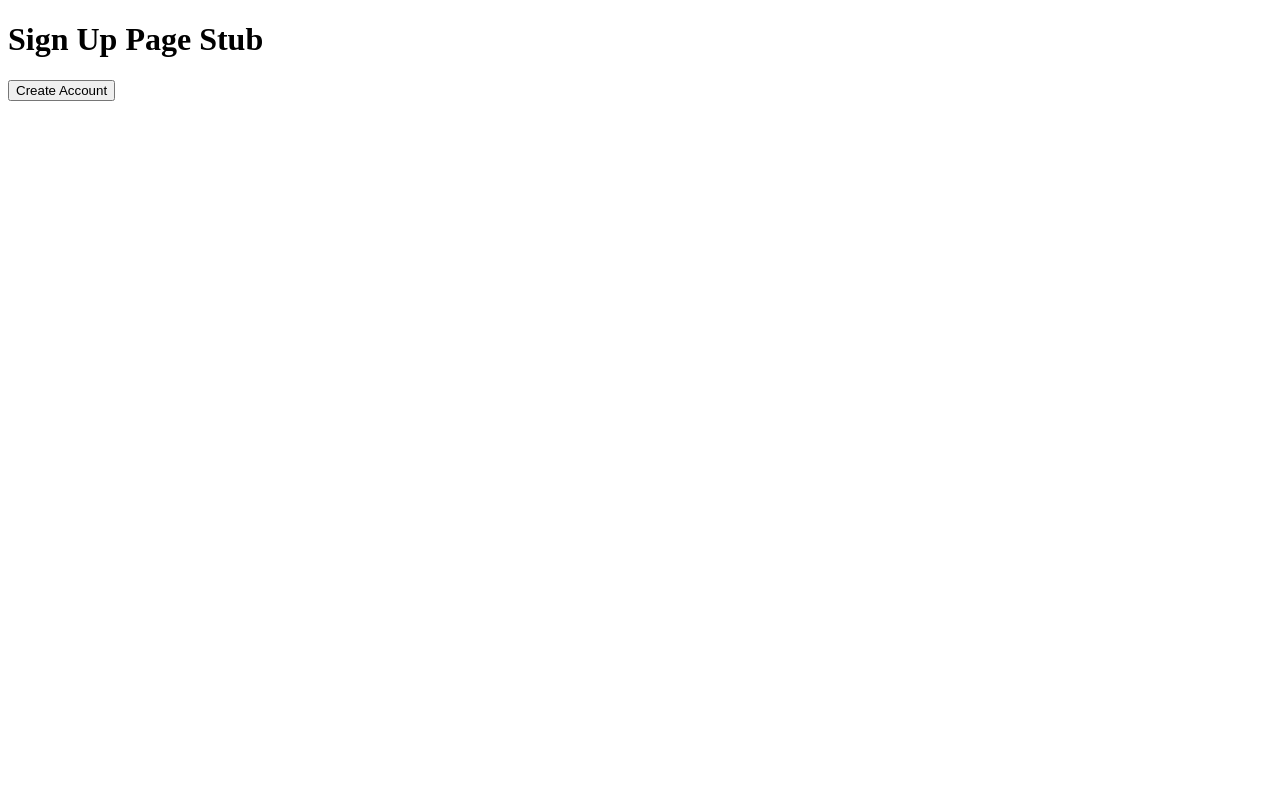
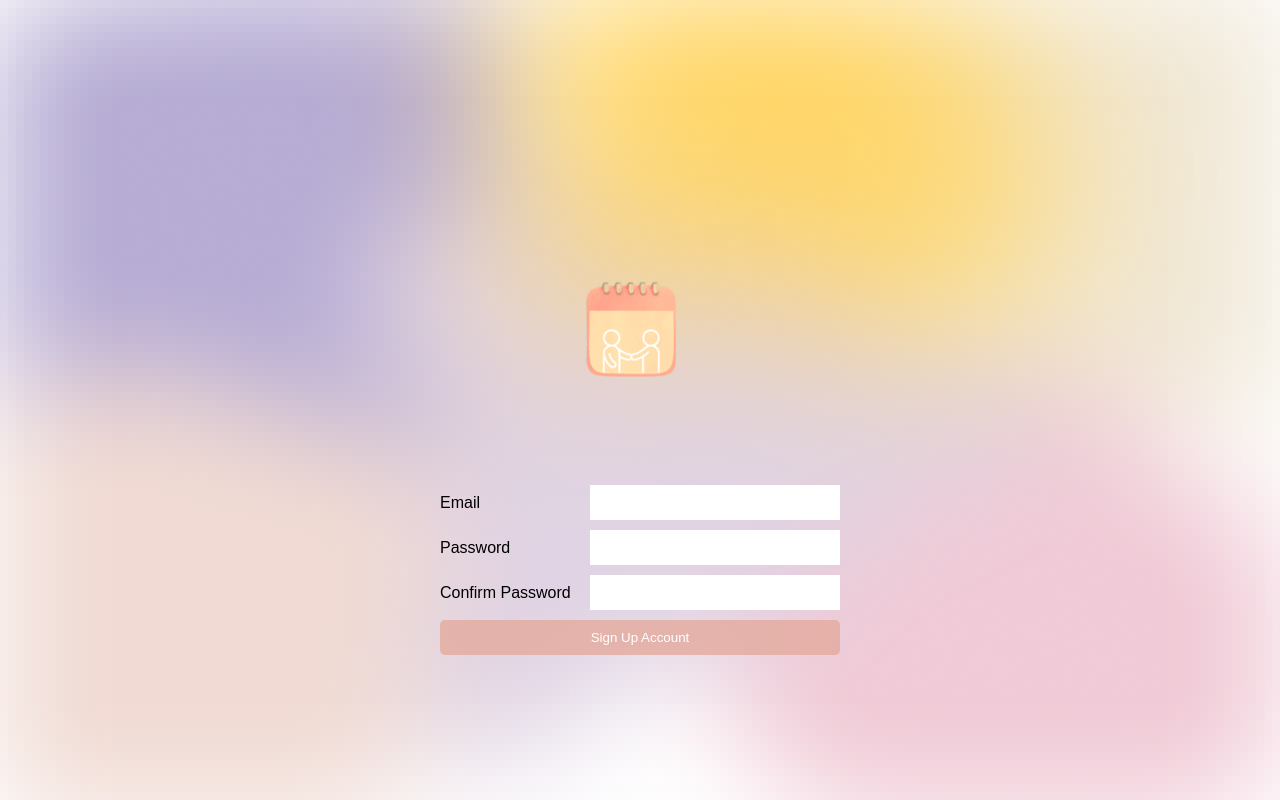
Before and after one commit to Saumya-2521/CourseMate, a Flask app: page /signup/ in a window 1280 px wide. Run offline with Flask 3, Linux system fonts and the light colour scheme.

Commit message:
Added signup page

```diff
--- a/templates/signup.html
+++ b/templates/signup.html
@@ -1,12 +1,91 @@
 <!DOCTYPE html>
-<html>
-  <head>
-    <title>Sign Up</title>
-  </head>
-  <body>
-    <h1>Sign Up Page Stub</h1>
+<html lang="en">
+<head>
+  <meta charset="UTF-8">
+  <meta name="viewport" content="width=device-width, initial-scale=1.0">
+  <title>Sign Up</title>
+  <style>
+    body {
+      margin: 0;
+      padding: 0;
+      font-family: Arial, sans-serif;
+      background-image: url('../static/scripts/images/background.png'); /* Replace with the path to your background image */
+      background-size: cover;
+      background-position: center;
+      height: 100vh;
+      display: flex;
+      justify-content: center;
+      align-items: center;
+    }
+
+    .logo {
+      max-width: 400px; /* Make the logo bigger */
+      margin-bottom: -60px;
+      display: block;
+      margin-left: auto;
+      margin-right: auto;
+    }
+
+    .input-group {
+      display: flex;
+      flex-direction: row; /* Arrange items horizontally */
+      align-items: center;
+      justify-content: space-between; /* Add space between label and input */
+      margin-bottom: 10px;
+    }
+
+    .input-label {
+      text-align: left;
+      color: black; /* Black text color for the labels */
+      margin-right: 10px; /* Add space between label and input */
+      flex-shrink: 0; /* Don't allow the label to shrink */
+      text-align: right;
+    }
+
+    .custom-input {
+      padding: 10px;
+      box-sizing: border-box;
+      border: none;
+      background-color: white; /* White background */
+      fill: #FFF;
+      color: black; /* Black text color */
+      /* Add any additional styles as needed */
+      width: 250px;
+    }
+
+    .action-button {
+      width: 100%;
+      padding: 10px;
+      background-color: rgba(228, 170, 158, 0.80); /* Pink color */
+      color: #fff;
+      border: none;
+      border-radius: 5px;
+      cursor: pointer;
+      box-sizing: border-box;
+    }
+  </style>
+</head>
+<body>
+  <div class="signup-container">
+    <img src="../static/scripts/images/courseMate_icon.png" alt="Company Logo" class="logo"> <!-- Replace with the path to your company logo -->
+
+    <div class="input-group">
+      <label for="email" class="input-label">Email</label>
+      <input type="text" id="email" class="custom-input" placeholder="">
+    </div>
+
+    <div class="input-group">
+      <label for="password" class="input-label">Password</label>
+      <input type="password" id="password" class="custom-input" placeholder="">
+    </div>
+
+    <div class="input-group">
+      <label for="confirm-password" class="input-label">Confirm Password</label>
+      <input type="password" id="confirm-password" class="custom-input" placeholder="">
+    </div>
     <a href="/home">
-      <button>Create Account</button>
+    <button class="action-button">Sign Up Account</button>
     </a>
-  </body>
+  </div>
+</body>
 </html>
```
Also changed, not shown: static/scripts/images/background.png (added), static/scripts/images/courseMate_icon.png (added).
